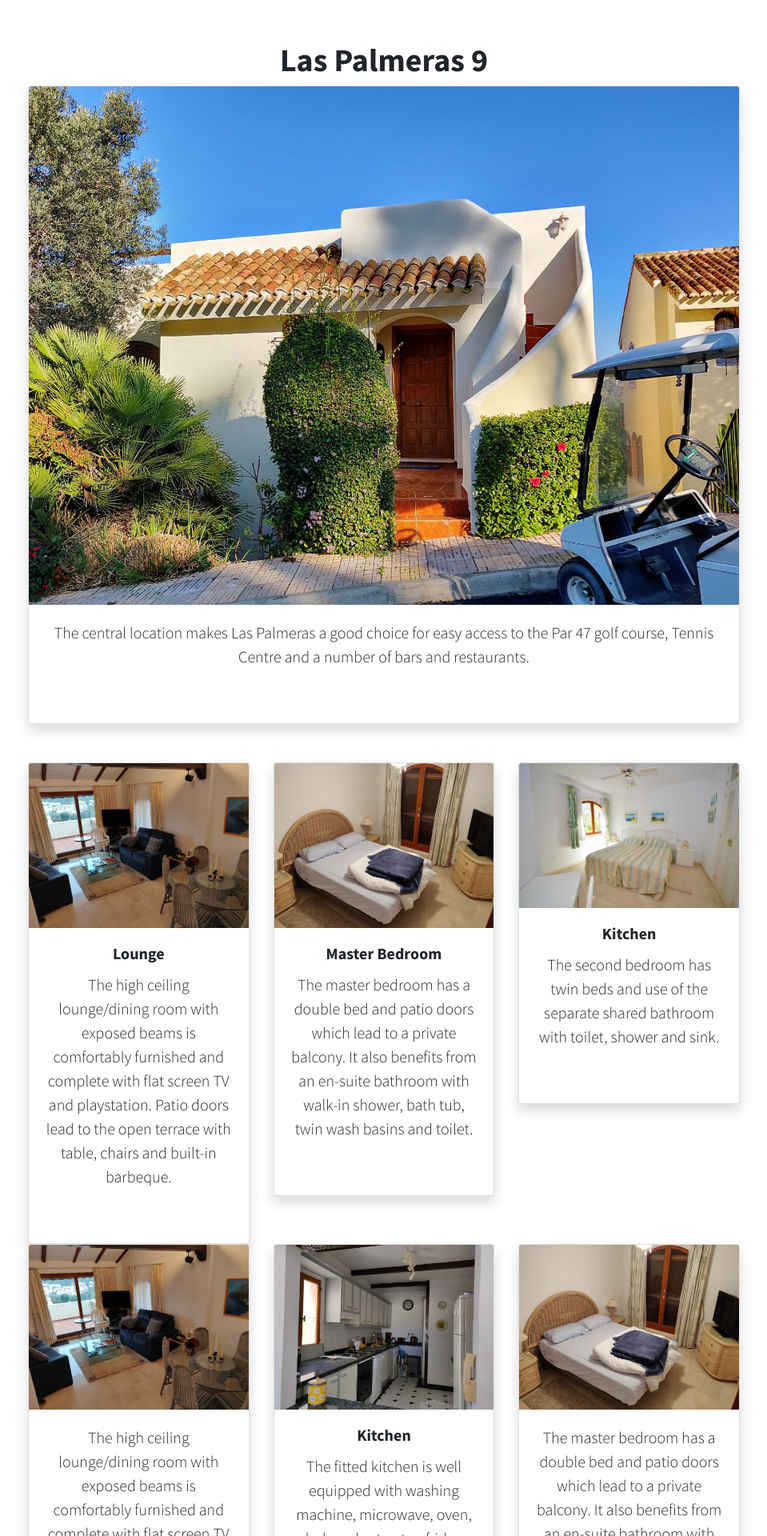
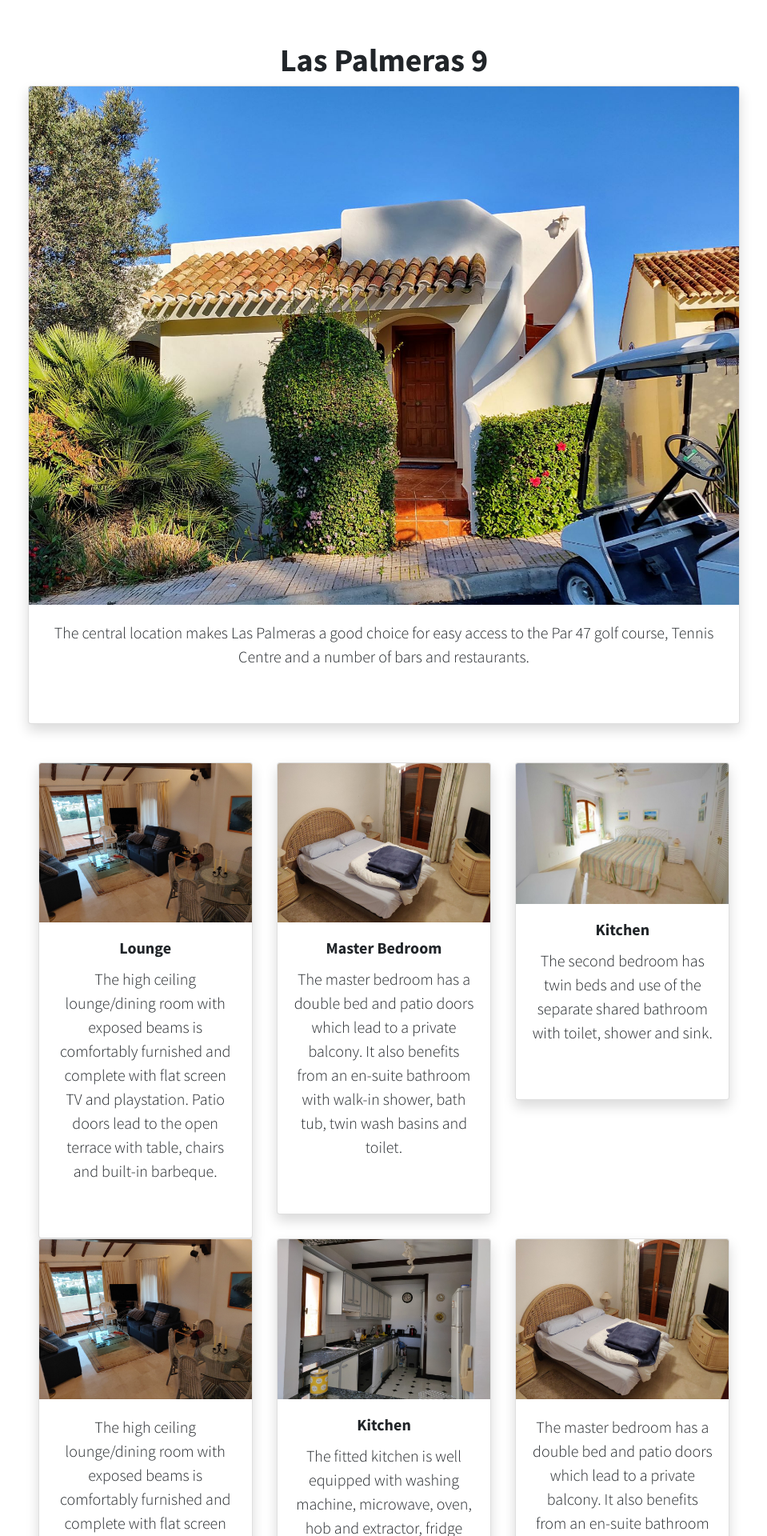
Before and after one commit to richsteer/richsteer.github.io, a Jekyll site: the page built from index.html, in a window 1280 px wide. Shown: the part 4480-6400 px from the top of the page at 80% size, without its empty margins (160-1119 px from the left). Built offline with Jekyll 4.4.1, drawn with Linux system fonts in a browser that asks for light colours.

Commit message:
Update index.html

```diff
--- a/index.html
+++ b/index.html
@@ -93,8 +93,10 @@ title: Las Palameras 9
                             </div>
                         </div>
                     </div>
-
+                </div>
+        </div>
                    <!-- LP9 cards container -->
+       <div class="col-lg-10 mx-auto">
                    <div class="container text-center py-5">
                         <div class="row cols-sm g-3">
                             <div class="col">
@@ -185,7 +187,7 @@ title: Las Palameras 9
                         Guests staying at this property benefit from residents' rates for La Manga Club rounds of golf.
                     </p>
 
-
+</div>
       </div>
     </div>
   </div>
```
